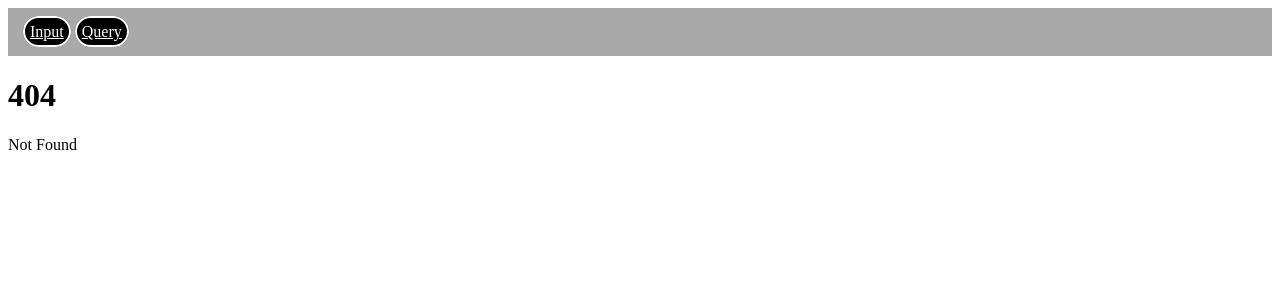
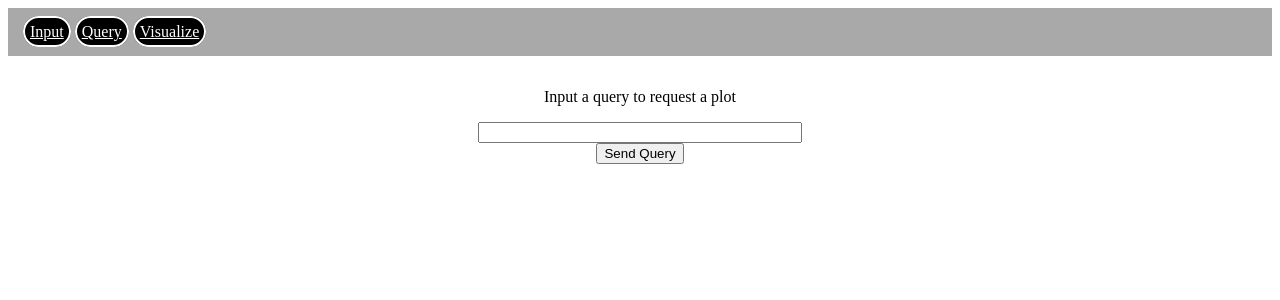
Before and after one commit to primepiplup/TaPAS, a SvelteKit app in the folder client/: page /visual in a window 1280 px wide. Before the commit this address had no page. Shown: the top 300 px of the page. Built offline with nearby package versions, Linux system fonts and the light colour scheme.

Commit message:
Awesome new visualization page where the user will be able to submit plot request queries

```diff
--- a/client/src/routes/+layout.svelte
+++ b/client/src/routes/+layout.svelte
@@ -15,6 +15,7 @@
 <nav>
   <a href="/">Input</a>
   <a href="/query">Query</a>
+  <a href="/visual">Visualize</a>
 </nav>
 
 <slot />
--- /dev/null
+++ b/client/src/routes/visual/+page.svelte
@@ -0,0 +1,59 @@
+<script lang='ts'>
+  let datapoints: {timestamp: string, data: string, tags: string[]}[];
+  let value: string;
+
+  async function sendPlotQuery() {
+    let requestBody = {
+      fieldInput: value ? value : ""
+    };
+    let response = await fetch("api/plot", {
+      method: "POST",
+      headers: {
+        "Content-Type": "application/json",
+      },
+      body: JSON.stringify(requestBody),
+    });
+    datapoints = await response.json();
+  };
+
+</script>
+
+<div>
+  <p>Input a query to request a plot</p>
+  <input type="text" class="center" bind:value on:keydown={e => { if(e.key == "Enter") {sendPlotQuery()} } }>
+  <br/>
+  <button on:click={ sendPlotQuery } class="center">Send Query</button>
+</div>
+
+<div>
+  {#if datapoints}
+    {#each datapoints as datapoint}
+      <div>
+        <span class="timestamp">{datapoint.timestamp}</span>
+        <span class="data">{datapoint.data}</span>
+        {#each datapoint.tags as tag}
+          <span class="tag">+{tag}&nbsp</span>
+        {/each}
+      </div>
+    {/each}
+  {/if}
+</div>
+
+<style>
+  div {
+    padding-top: 1em;
+    text-align: center;
+  }
+
+  input {
+    width: 25%;
+  }
+
+  .data {
+    font-weight: bold;
+  }
+
+  .tag {
+    font-style: italic;
+  }
+</style>
```
